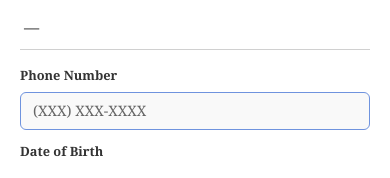
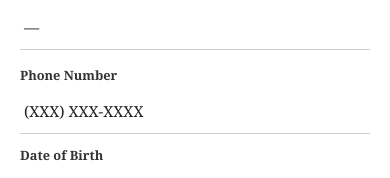
Before and after one commit to hack4impact-calpoly/one-cool-earth-25, a Next.js app: page /account in a window 390 px wide. Shown: the part 266-444 px from the top of the page. Built offline with nearby package versions, Linux system fonts and the light colour scheme; no server answers; a web font is replaced by a local one.

Commit message:
fix: phone number styling consistent w/ other fields

```diff
--- a/src/app/account/page.tsx
+++ b/src/app/account/page.tsx
@@ -147,15 +147,18 @@ export default function AccountPage() {
               <div className={styles.shortRow}>
                 <div className={styles.fieldGroup}>
                   <label className={styles.label}>Phone Number</label>
+                  {isEditing ? (
                     <input
                       className={styles.input}
                       type="text"
                       name="phoneNumber"
                       value={formData.phoneNumber}
                       onChange={handleChange}
-                    disabled={!isEditing}
                       placeholder={"(XXX) XXX-XXXX"}
                     />
+                  ) : (
+                    <div className={styles.inputReadOnly}>{formData.phoneNumber || "—"}</div>
+                  )}
                 </div>
 
                 <div className={styles.compactFieldGroup}>
```
Lines whose indentation alone changed are shown as unchanged.
